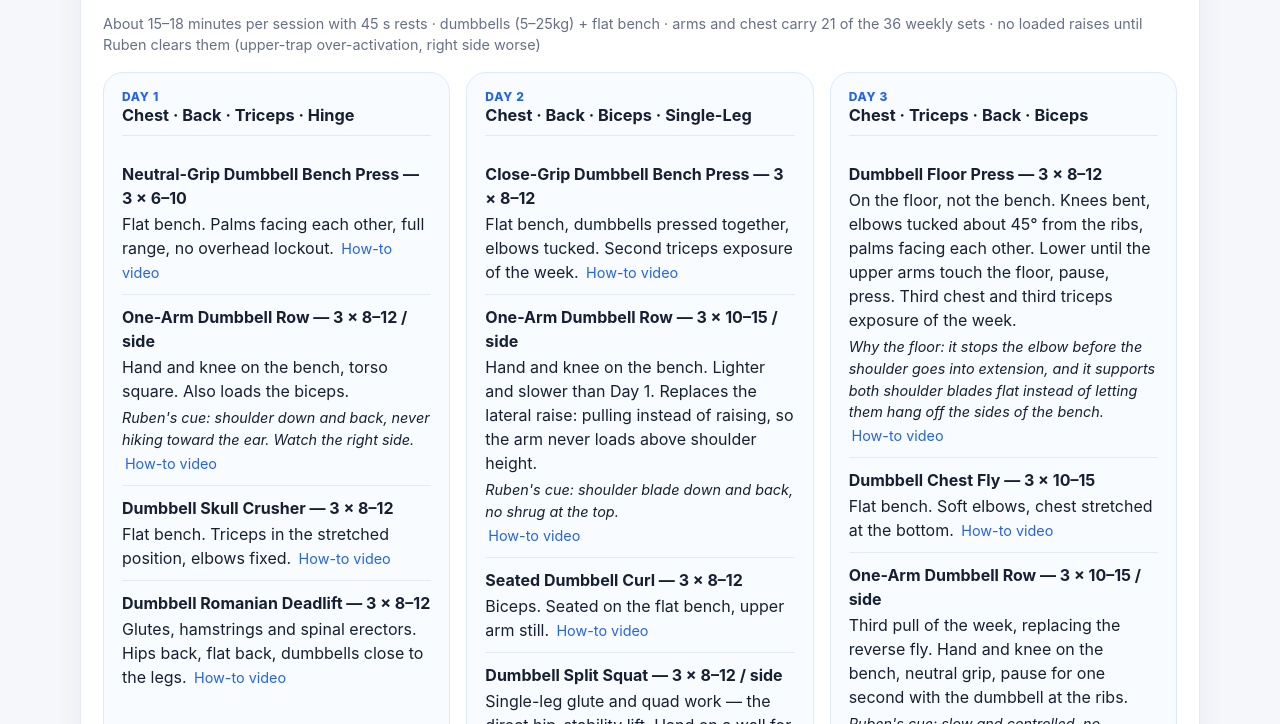
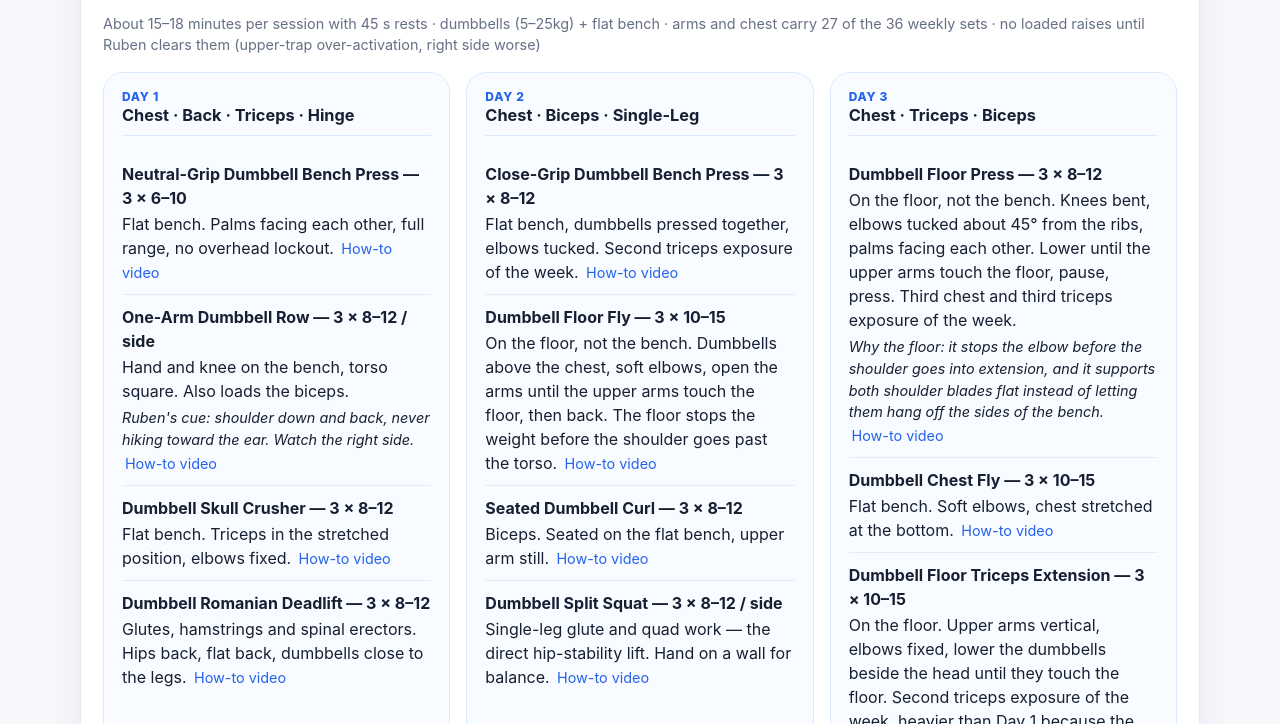
Before and after one commit to viniciusacmauro/Health, a plain HTML site: page index.html in a window 1280 px wide. Shown: the part 228-952 px from the top of the page. Drawn offline with Linux system fonts and the light colour scheme.

Commit message:
Add files via upload

```diff
--- a/index.html
+++ b/index.html
@@ -512,7 +512,7 @@
           <div>
             <h2>3-day program · 4 exercises per session</h2>
           </div>
-          <p class="small">About 15–18 minutes per session with 45 s rests · dumbbells (5–25kg) + flat bench · arms and chest carry 21 of the 36 weekly sets · no loaded raises until Ruben clears them (upper-trap over-activation, right side worse)</p>
+          <p class="small">About 15–18 minutes per session with 45 s rests · dumbbells (5–25kg) + flat bench · arms and chest carry 27 of the 36 weekly sets · no loaded raises until Ruben clears them (upper-trap over-activation, right side worse)</p>
         </div>
 
         <div class="program-grid">
@@ -527,21 +527,21 @@
           </article>
 
           <article class="program-card">
-            <div class="day-header"><span class="day-label">Day 2</span><h3>Chest · Back · Biceps · Single-Leg</h3></div>
+            <div class="day-header"><span class="day-label">Day 2</span><h3>Chest · Biceps · Single-Leg</h3></div>
             <ul class="exercise-list">
               <li class="exercise-item"><strong>Close-Grip Dumbbell Bench Press — 3 × 8–12</strong><span>Flat bench, dumbbells pressed together, elbows tucked. Second triceps exposure of the week.</span> <a href="https://www.youtube.com/results?search_query=close+grip+dumbbell+bench+press+crush+press+how+to" target="_blank" rel="noopener noreferrer">How-to video</a></li>
-              <li class="exercise-item"><strong>One-Arm Dumbbell Row — 3 × 10–15 / side</strong><span>Hand and knee on the bench. Lighter and slower than Day 1. Replaces the lateral raise: pulling instead of raising, so the arm never loads above shoulder height.</span><span class="cue">Ruben's cue: shoulder blade down and back, no shrug at the top.</span> <a href="https://www.youtube.com/results?search_query=one+arm+dumbbell+row+bench+how+to" target="_blank" rel="noopener noreferrer">How-to video</a></li>
+              <li class="exercise-item"><strong>Dumbbell Floor Fly — 3 × 10–15</strong><span>On the floor, not the bench. Dumbbells above the chest, soft elbows, open the arms until the upper arms touch the floor, then back. The floor stops the weight before the shoulder goes past the torso.</span> <a href="https://www.youtube.com/results?search_query=dumbbell+floor+fly+how+to" target="_blank" rel="noopener noreferrer">How-to video</a></li>
               <li class="exercise-item"><strong>Seated Dumbbell Curl — 3 × 8–12</strong><span>Biceps. Seated on the flat bench, upper arm still.</span> <a href="https://www.youtube.com/results?search_query=seated+dumbbell+biceps+curl+how+to" target="_blank" rel="noopener noreferrer">How-to video</a></li>
               <li class="exercise-item"><strong>Dumbbell Split Squat — 3 × 8–12 / side</strong><span>Single-leg glute and quad work — the direct hip-stability lift. Hand on a wall for balance.</span> <a href="https://www.youtube.com/results?search_query=dumbbell+split+squat+how+to" target="_blank" rel="noopener noreferrer">How-to video</a></li>
             </ul>
           </article>
 
           <article class="program-card">
-            <div class="day-header"><span class="day-label">Day 3</span><h3>Chest · Triceps · Back · Biceps</h3></div>
+            <div class="day-header"><span class="day-label">Day 3</span><h3>Chest · Triceps · Biceps</h3></div>
             <ul class="exercise-list">
               <li class="exercise-item"><strong>Dumbbell Floor Press — 3 × 8–12</strong><span>On the floor, not the bench. Knees bent, elbows tucked about 45° from the ribs, palms facing each other. Lower until the upper arms touch the floor, pause, press. Third chest and third triceps exposure of the week.</span><span class="cue">Why the floor: it stops the elbow before the shoulder goes into extension, and it supports both shoulder blades flat instead of letting them hang off the sides of the bench.</span> <a href="https://www.youtube.com/results?search_query=dumbbell+floor+press+how+to" target="_blank" rel="noopener noreferrer">How-to video</a></li>
               <li class="exercise-item"><strong>Dumbbell Chest Fly — 3 × 10–15</strong><span>Flat bench. Soft elbows, chest stretched at the bottom.</span> <a href="https://www.youtube.com/results?search_query=flat+bench+dumbbell+chest+fly+how+to" target="_blank" rel="noopener noreferrer">How-to video</a></li>
-              <li class="exercise-item"><strong>One-Arm Dumbbell Row — 3 × 10–15 / side</strong><span>Third pull of the week, replacing the reverse fly. Hand and knee on the bench, neutral grip, pause for one second with the dumbbell at the ribs.</span><span class="cue">Ruben's cue: slow and controlled, no shoulder hike.</span> <a href="https://www.youtube.com/results?search_query=one+arm+dumbbell+row+bench+how+to" target="_blank" rel="noopener noreferrer">How-to video</a></li>
+              <li class="exercise-item"><strong>Dumbbell Floor Triceps Extension — 3 × 10–15</strong><span>On the floor. Upper arms vertical, elbows fixed, lower the dumbbells beside the head until they touch the floor. Second triceps exposure of the week, heavier than Day 1 because the floor caps the range.</span> <a href="https://www.youtube.com/results?search_query=dumbbell+lying+triceps+extension+floor+how+to" target="_blank" rel="noopener noreferrer">How-to video</a></li>
               <li class="exercise-item"><strong>Dumbbell Hammer Curl — 3 × 8–12</strong><span>Brachialis and forearm, neutral grip throughout.</span> <a href="https://www.youtube.com/results?search_query=dumbbell+hammer+curl+how+to" target="_blank" rel="noopener noreferrer">How-to video</a></li>
             </ul>
           </article>
```
